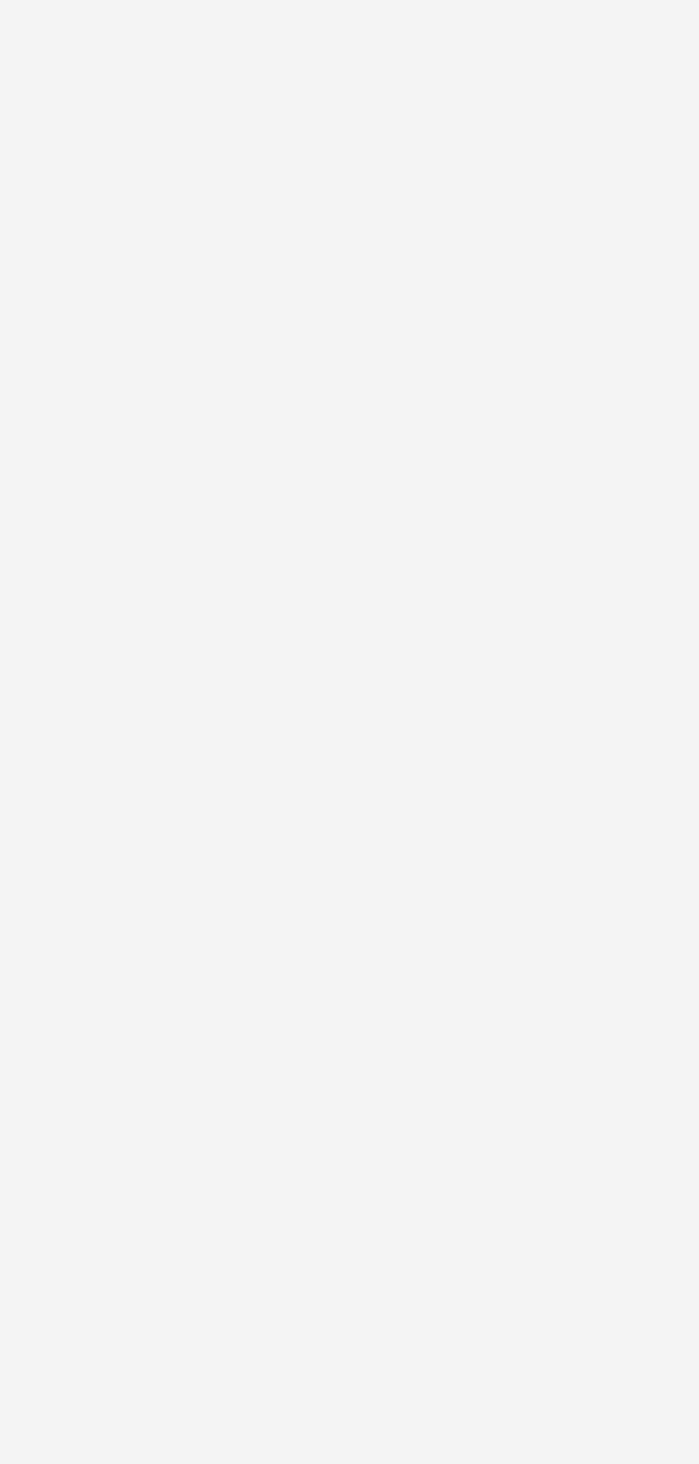
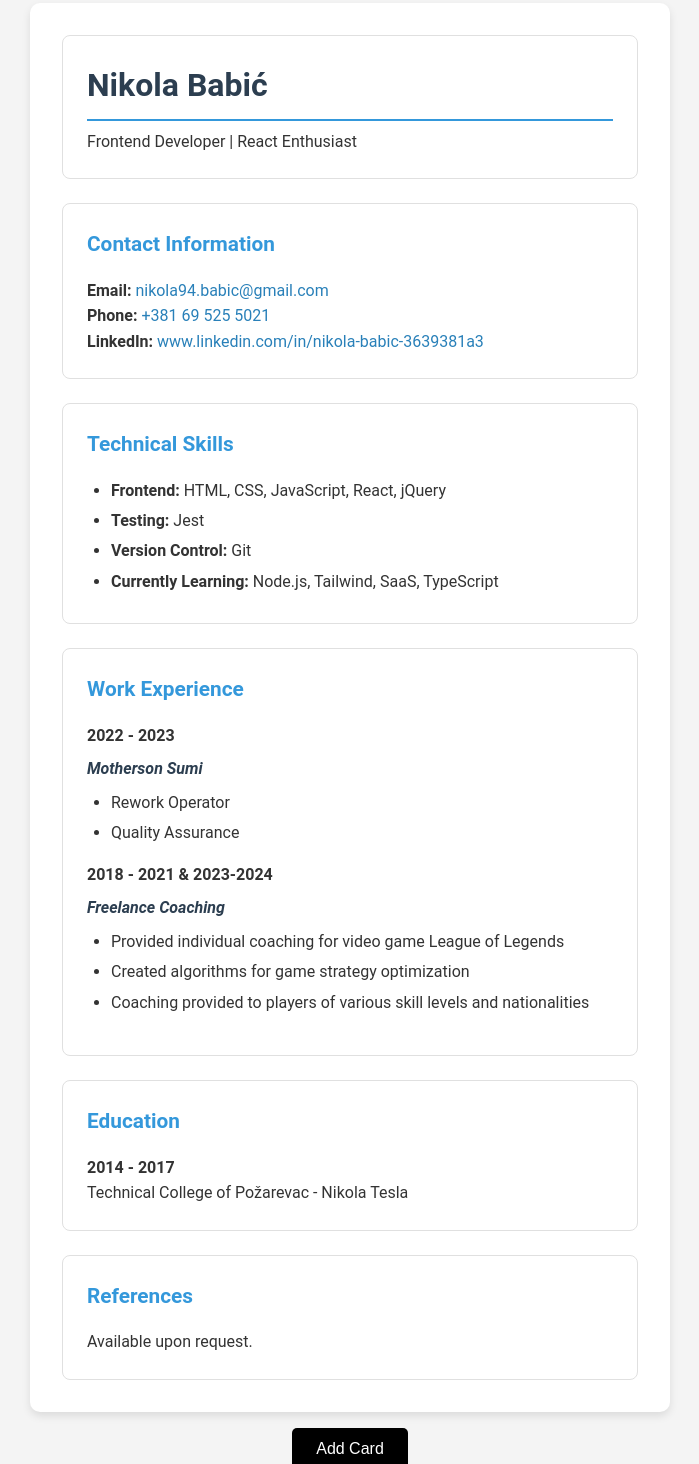
Before and after one commit to Nikola094/CV-application, a React (Vite) app: page / in a window 1280 px wide. Shown: the part 161-1625 px from the top of the page, without its empty margins (290-989 px from the left). Before the commit the page ends 800 px from the top, so only its background shows below. Built offline with nearby package versions, Linux system fonts and the light colour scheme.

Commit message:
added how the cards for CV should look like

```diff
--- a/src/control-panel.jsx
+++ b/src/control-panel.jsx
@@ -14,7 +14,9 @@ function ControlPanel() {
             backgroundColor: 'hsla(0, 0%, 94%, 0.07)',
             borderRadius: '8px',
             boxShadow: '0 2px 4px rgba(0, 0, 0, 0.2)',
-
+            width: '100vw',
+            margin: '0 auto',
+            flexWrap: 'wrap',
         }}>
             <div className="color-picker">
                 <label htmlFor="color-palette">Color Palette:</label>
--- /dev/null
+++ b/src/cv-cards.jsx
@@ -0,0 +1,70 @@
+function Cards() {
+    return (
+        <>
+            <div className="cards">
+                <div className='name-and-photo card'>
+                    <h2>Nikola Babić</h2>
+                    <p>Frontend Developer | React Enthusiast</p>
+                </div>
+
+                <div className='contact-info card'>
+                    <h3>Contact Information</h3>
+                    <p><strong>Email:</strong> <a href="mailto:nikola94.babic@gmail.com">nikola94.babic@gmail.com</a></p>
+                    <p><strong>Phone:</strong> <a href="tel:+381695255021">+381 69 525 5021</a></p>
+                    <p><strong>LinkedIn:</strong> <a href="https://linkedin.com/in/nikola-babic-3639381a3" target="_blank" rel="noopener noreferrer">www.linkedin.com/in/nikola-babic-3639381a3</a></p>
+                </div>
+
+                <div className='skills card'>
+                    <h3>Technical Skills</h3>
+                    <ul>
+                        <li><strong>Frontend:</strong> HTML, CSS, JavaScript, React, jQuery</li>
+                        <li><strong>Testing:</strong> Jest</li>
+                        <li><strong>Version Control:</strong> Git</li>
+                        <li><strong>Currently Learning:</strong> Node.js, Tailwind, SaaS, TypeScript</li>
+                    </ul>
+                </div>
+
+                <div className='experience card'>
+                    <h3>Work Experience</h3>
+                    <div className='job-years'>
+                        <p><strong>2022 - 2023</strong></p>
+                        <p className='job-title'>Motherson Sumi</p>
+                        <ul>
+                            <li>Rework Operator</li>
+                            <li>Quality Assurance</li>
+                        </ul>
+                    </div>
+                    <div className='job-years'>
+                        <p><strong>2018 - 2021 & 2023-2024</strong></p>
+                        <p className='job-title'>Freelance Coaching</p>
+                        <ul>
+                            <li>Provided individual coaching for video game League of Legends</li>
+                            <li>Created algorithms for game strategy optimization</li>
+                            <li>Coaching provided to players of various skill levels and nationalities</li>
+                        </ul>
+                    </div>
+                </div>
+
+                <div className='education card'>
+                    <h3>Education</h3>
+                    <p><strong>2014 - 2017</strong></p>
+                    <p>Technical College of Požarevac - Nikola Tesla</p>
+                </div>
+
+                <div className='references card'>
+                    <h3>References</h3>
+                    <p>Available upon request.</p>
+                </div>
+            </div>
+            <button style={{
+                display: 'flex',
+                justifyContent: 'center',
+                alignItems: 'center',
+                backgroundColor: '#000000ff',
+                margin: '1rem auto'
+            }}>Add Card</button>
+        </>
+    );
+}
+
+export default Cards;
--- a/src/main.jsx
+++ b/src/main.jsx
@@ -2,10 +2,12 @@ import React from 'react';
 import ReactDOM from 'react-dom/client';
 import ControlPanel from './control-panel.jsx';
 import './styles.css';
+import Cards from './cv-cards.jsx';
 
 const root = ReactDOM.createRoot(document.getElementById('root'));
 root.render(
   <React.StrictMode>
     <ControlPanel />
+    <Cards />
   </React.StrictMode>
 );
--- a/src/styles.css
+++ b/src/styles.css
@@ -1,19 +1,118 @@
-*{
+* {
     box-sizing: border-box;
     margin: 0;
     padding: 0;
 }
+
 body {
     font-family: 'Roboto', sans-serif;
     background-color: #f4f4f4;
     color: #333;
+    line-height: 1.6;
+    display: flex;
+    flex-direction: column;
+    align-items: center;
+    width: 100vw;
+}
+.color-picker-input {
+    -webkit-appearance: none;
+    margin-right: 10px;
+    width: 40px;
+    height: 40px;
+    border-radius: 50%;
+    cursor: pointer;
+    padding: 0;
 }
 
-.color-picker-input::-webkit-color-swatch-wrapper{
+.color-picker-input::-webkit-color-swatch-wrapper {
     padding: 0;
     border-radius: 50%;
 }
+
 .color-picker-input::-webkit-color-swatch {
     border: none;
     border-radius: 50%;
 }
+.cards {
+    background-color: white;
+    border-radius: 10px;
+    box-shadow: 0 4px 8px rgba(0, 0, 0, 0.1);
+    display: flex;
+    flex-direction: column;
+    width: 50%;
+    padding: 2rem;
+    margin: 0 auto;
+    gap: 1.5rem;
+}
+
+.card {
+    padding: 1.5rem;
+    border: 1px solid #e0e0e0;
+    border-radius: 8px;
+    background-color: #fff;
+    transition: box-shadow 0.3s ease;
+}
+
+.card:hover {
+    box-shadow: 0 2px 5px rgba(0, 0, 0, 0.1);
+}
+
+h2 {
+    color: #2c3e50;
+    font-size: 2rem;
+    margin-bottom: 0.5rem;
+    border-bottom: 2px solid #3498db;
+    padding-bottom: 0.5rem;
+}
+
+h3 {
+    color: #3498db;
+    font-size: 1.3rem;
+    margin-bottom: 1rem;
+}
+
+a {
+    color: #2980b9;
+    text-decoration: none;
+    transition: color 0.2s;
+}
+
+a:hover {
+    color: #1a5276;
+    text-decoration: underline;
+}
+
+ul {
+    margin-left: 1.5rem;
+    margin-top: 0.5rem;
+}
+
+li {
+    margin-bottom: 0.3rem;
+}
+
+.job-title {
+    font-weight: bold;
+    color: #2c3e50;
+    margin: 0.5rem 0;
+    font-style: italic;
+}
+
+.job-years {
+    margin-bottom: 1rem;
+}
+
+button {
+    background-color: #3498db;
+    color: white;
+    border: none;
+    padding: 0.8rem 1.5rem;
+    border-radius: 5px;
+    cursor: pointer;
+    font-size: 1rem;
+    transition: background-color 0.3s;
+}
+
+button:hover {
+    background-color: #2980b9;
+}
```
